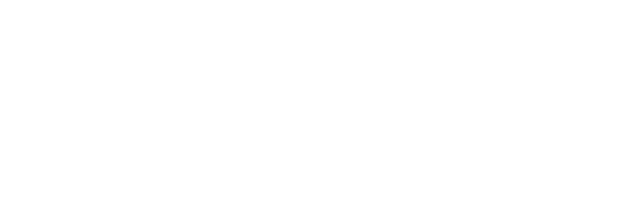
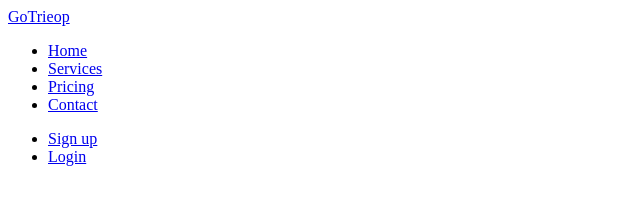
Before and after one commit to Olesya-Trubnikova-Frontend/gotrip.github.io, a plain HTML site: page index.html in a window 1280 px wide. Shown: the whole page, without its empty margins (0-640 px from the left). Drawn offline with Linux system fonts and the light colour scheme.

Commit message:
add header

```diff
--- a/index.html
+++ b/index.html
@@ -7,6 +7,38 @@
   <title>Document</title>
 </head>
 <body>
-
+  <header class="header">
+    <div class="container">
+      <div class="header__inner">
+        <a class="logo" href="#">GoTrieop</a>
+        <nav class="header__menu">
+          <ul class="menu__list-one">
+            <li class="menu__item-one">
+              <a class="menu__link" href="#home">Home</a>
+            </li>
+            <li class="menu__item-one">
+              <a class="menu__link" href="#services">Services</a>
+            </li>
+            <li class="menu__item-one">
+              <a class="menu__link" href="#pricing">Pricing</a>
+            </li>
+            <li class="menu__item-one">
+              <a class="menu__link" href="#contact">Contact</a>
+            </li>
+          </ul>
+        </nav>
+        <nav class="header__menu">
+          <ul class="menu__list-two">
+            <li class="menu__item-two">
+              <a class="menu__link" href="#contact">Sign up</a>
+            </li>
+            <li class="menu__item-two">
+              <a class="menu__link-login" href="#contact">Login</a>
+            </li>
+          </ul>
+        </nav>
+      </div>
+    </div>
+  </header>
 </body>
 </html>
```
